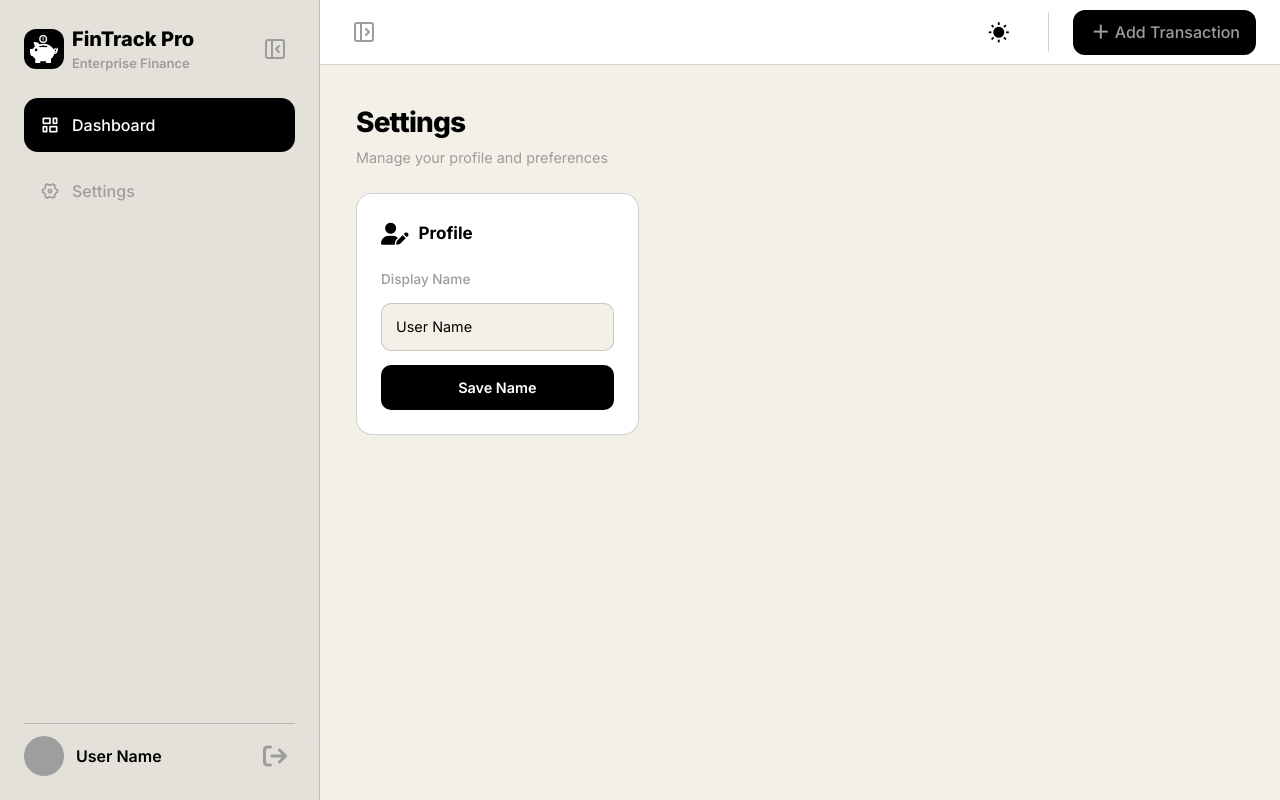
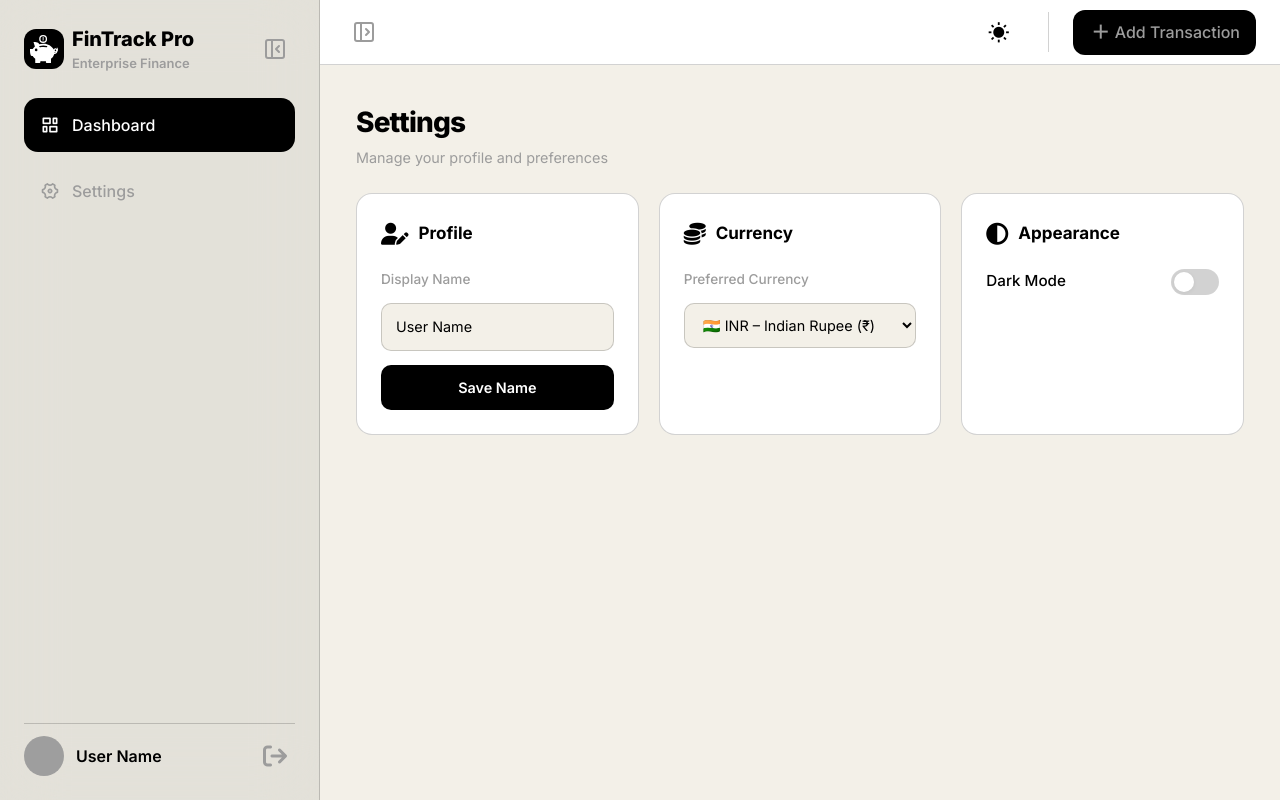
Before and after one commit to Bismay-exe/expense-tracker-redux, a React (Vite) app: page / in a window 1280 px wide. Built offline with nearby package versions, Linux system fonts and the light colour scheme; grey boxes are pictures that could not be loaded.

Commit message:
feat(ui): add static CurrencyCard and AppearanceCard to Settings page

```diff
--- /dev/null
+++ b/src/components/settings/AppearanceCard.jsx
@@ -0,0 +1,24 @@
+import React from 'react'
+
+const AppearanceCard = () => {
+  return (
+    <div className="settings-card">
+      <div className="settings-card-header">
+        <span className="settings-icon">
+          <i className="fa-solid fa-circle-half-stroke"></i>
+        </span>
+        <h3>Appearance</h3>
+      </div>
+
+      <div className="toggle-row">
+        <span>Dark Mode</span>
+        <label className="toggle-switch" htmlFor="dark-toggle">
+          <input type="checkbox" id="dark-toggle" />
+          <span className="toggle-slider"></span>
+        </label>
+      </div>
+    </div>
+  )
+}
+
+export default AppearanceCard
--- /dev/null
+++ b/src/components/settings/CurrencyCard.jsx
@@ -0,0 +1,25 @@
+import React from 'react'
+
+const CurrencyCard = () => {
+  return (
+    <div className="settings-card">
+      <div className="settings-card-header">
+        <span className="settings-icon">
+          <i className="fa-solid fa-coins"></i>
+        </span>
+        <h3>Currency</h3>
+      </div>
+
+      <label htmlFor="settings-currency">Preferred Currency</label>
+      <select id="settings-currency" defaultValue="INR">
+        <option value="USD">🇺🇸 USD – US Dollar ($)</option>
+        <option value="EUR">🇪🇺 EUR – Euro (€)</option>
+        <option value="GBP">🇬🇧 GBP – British Pound (£)</option>
+        <option value="INR">🇮🇳 INR – Indian Rupee (₹)</option>
+        <option value="JPY">🇯🇵 JPY – Japanese Yen (¥)</option>
+      </select>
+    </div>
+  )
+}
+
+export default CurrencyCard
--- a/src/pages/Settings.jsx
+++ b/src/pages/Settings.jsx
@@ -2,6 +2,8 @@ import React from 'react'
 import Sidebar from '../components/layout/Sidebar'
 import Navbar from '../components/layout/Navbar'
 import ProfileCard from '../components/settings/ProfileCard'
+import CurrencyCard from '../components/settings/CurrencyCard'
+import AppearanceCard from '../components/settings/AppearanceCard'
 
 const Settings = () => {
   return (
@@ -21,7 +23,9 @@ const Settings = () => {
 
           <div className="settings-grid">
             <ProfileCard />
-            {/* CurrencyCard, AppearanceCard, DangerCard coming next */}
+            <CurrencyCard />
+            <AppearanceCard />
+            {/* DangerCard coming next */}
           </div>
         </section>
       </div>
```
